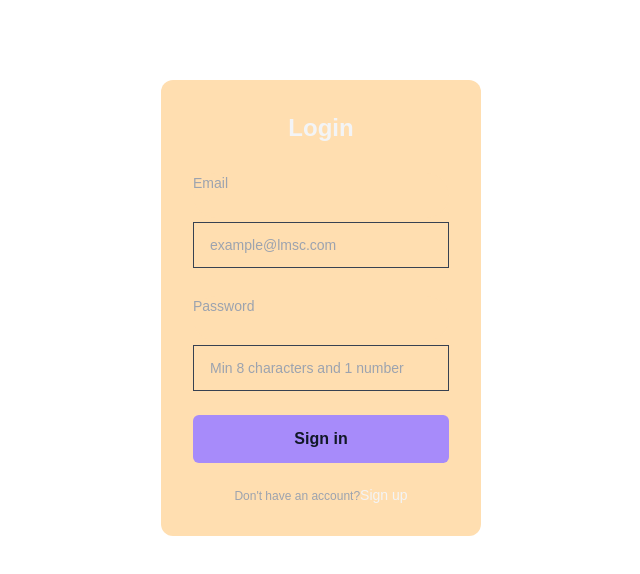
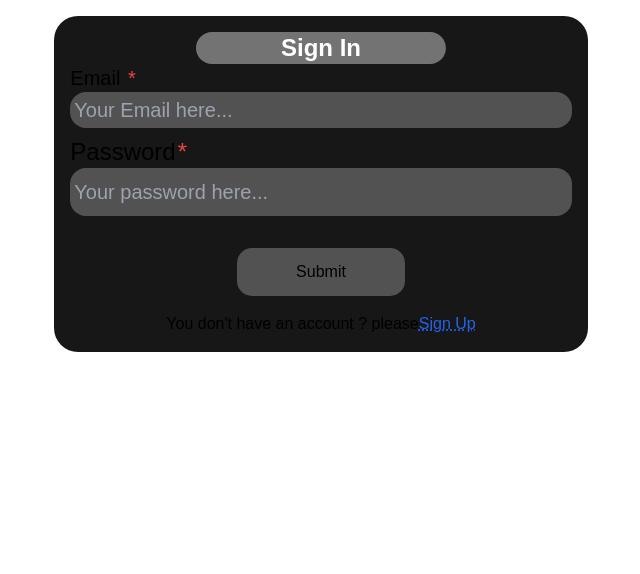
Before and after one commit to Redcraft78210/SPOC-LMSC, a React (Create React App) app in the folder client/: page /sign in a window 1280 px wide. Shown: the top 574 px of the page, without its empty margins (319-959 px from the left). Built offline with nearby package versions, Linux system fonts and the light colour scheme.

Commit message:
new form and some modification on StreamStatusBar.js and LivePreview.js.

```diff
--- a/client/src/components/LivePreview.js
+++ b/client/src/components/LivePreview.js
@@ -13,7 +13,7 @@ const LivePreview = () => {
         </h1>
         {/* content */}
         <div className='flex flex-column bg-neutral-800 rounded-3xl w-full h-5/6 mt-4 flex items-center justify-center'>
-          <p className='text-white text-4xl'>PREVIEW CAMERA HERE</p>
+
           <SecureHLSPlayer m3u8Url={url}/>
         </div>
       </div>
--- a/client/src/components/StreamStatusBar.js
+++ b/client/src/components/StreamStatusBar.js
@@ -9,7 +9,7 @@ export const StreamStatusBar = () => {
           { icon: <MicOff size={48} />, label: "Mute", color: "bg-zinc-500" },
           { icon: <MonitorStop size={48} />, label: "Stop", color: "bg-red-600" },
           { icon: <MonitorPause size={48} />, label: "Pause", color: "bg-blue-700" },
-          { icon: <MonitorPlay size={48} />, label: "Restart", color: "bg-lime-500" },
+          { icon: <MonitorPlay size={48} />, label: "Play", color: "bg-lime-500" },
         ].map((item, index) => (
           <div key={index} className="flex flex-col items-center">
             <button className={`${item.color} w-full h-auto flex justify-center text-black rounded-[15px] p-3`}>
--- a/client/src/index.css
+++ b/client/src/index.css
@@ -14,6 +14,8 @@
   --luxury-100: rgb(0% 0% 0%);
   --luxury-200: rgb(13.3% 13.3% 13.3%);
   --luxury-300: rgb(20% 20% 20%);
+  --neutral-700: #262626;
+  --white: #ffffff;
 }
 
 :root[data-bs-theme="light"] {
@@ -21,6 +23,8 @@
   --luxury-100: rgb(255, 255, 255);
   --luxury-200: rgb(255, 240, 219);
   --luxury-300: rgb(255, 222, 176);
+  --neutral-700: #737373;
+  --white: #000000;
 }
 
 body {
@@ -89,3 +93,9 @@ body {
   height: 100px;
   background-color: rgba(0, 0, 250, 1); /* Fixed alpha value to be in the valid range (0 to 1) */
 }
+
+.requiredp::after {
+ margin-left: 0.125rem;
+  color: #ef4444;
+  content: '*';
+}
--- a/client/src/pages/Sign.js
+++ b/client/src/pages/Sign.js
@@ -1,5 +1,4 @@
-import "./styles/Sign.css";
-import React, { useState } from "react";
+import React, {useEffect, useState} from "react";
 import { useNavigate } from "react-router-dom";
 import axios from "axios";
 
@@ -8,7 +7,7 @@ import axios from "axios";
 
 const Sign = ({ setAuth, unsetLoggedOut }) => {
   const navigate = useNavigate();
-  const [error, setError] = useState("");
+  const [error, setError] = useState(null);
   const [isRegistered, setIsRegistered] = useState(true);
   const [username, setUsername] = useState("");
   const [password, setPassword] = useState("");
@@ -16,7 +15,6 @@ const Sign = ({ setAuth, unsetLoggedOut }) => {
   const [email, setEmail] = useState("");
   const [name, setName] = useState("");
   const [testSamePwd, setTestSamePwd] = useState("");
-
   if (localStorage.getItem("authToken")) {
     navigate("/dashboard");
   }
@@ -65,7 +63,7 @@ const Sign = ({ setAuth, unsetLoggedOut }) => {
       }
     } else if (!isRegistered) {
       checkSamePwd();
-      if (testSamePwd === true) {
+      if (testSamePwd) {
         try {
           const res = await axios.post("/api/auth/register", {
             email,
@@ -102,126 +100,151 @@ const Sign = ({ setAuth, unsetLoggedOut }) => {
   };
 
   return (
-    <div className="form-container">
+    <div className="flex justify-center items-center w-full">
       {isRegistered ? (
-        <p className="title">Login</p>
-      ) : (
-        <p className="title">Register</p>
-      )}
-      <form onSubmit={handleSubmit} className="form">
-        <div className="input-group">
-          <label htmlFor="email">Email</label>
+        <div className="flex-col items-center justify-center p-4 bg-neutral-900 rounded-3xl w-5/12 h-fulll">
+          <h1 className="text-2xl m-auto w-3/6 font-bold text-white bg-neutral-500 rounded-2xl text-center">
+            Sign In
+          </h1>
+          <form action="" onSubmit={handleSubmit} className="flex flex-col gap-2  ">
+            <div className="block">
+              <label htmlFor="email" className="text-xl bg-transparent mb-0 after:ml-0.5 after:text-red-500 after:content-['*']"> Email </label>
               <input
-            onChange={(e) => {
-              setEmail(e.target.value);
-            }}
+                className="bg-neutral-600 peer p-1 w-full text-white text-xl placeholder:text-xl rounded-2xl m-auto
+              invalid:border-red-600 invalid:text-red-600 focus:border-black focus:outline focus:outline-green-600 focus:invalid:border-red-600 focus:invalid:outline-red-600"
                 type="email"
-            name="email"
                 id="email"
-            placeholder="example@lmsc.com"
+                placeholder="Your Email here..."
+                onChange={(e) => setEmail(e.target.value)}
+
               />
             </div>
-        {!isRegistered && (
-          <div className="input-group">
-            <label htmlFor="name">Name</label>
+            <div className="">
+              <label
+                htmlFor="password" className="text-2xl bg-transparent mb-0 requiredp ">Password</label>
               <input
-              onChange={(e) => {
-                setName(e.target.value);
-              }}
-              type="text"
-              name="name"
-              id="name"
-              placeholder="John Doe"
+                className="bg-neutral-600 focus:border-none p-1 text-white text-xl placeholder:text-xl w-full h-12 rounded-2xl m-auto"
+                type="password"
+                id="password"
+                placeholder="Your password here..."
+                onChange={(e) => setPassword(e.target.value)}
+
               />
             </div>
-        )}
-        {!isRegistered && (
-          <div className="input-group">
-            <label htmlFor="username">Username</label>
+            <div className="flex justify-center items-center">
+              {error && <h1 className="font-bold text-red-600 text-lg">{error}</h1>}
+            </div>
+            <div className="flex justify-center items-center mt-4">
+              <button
+                className="bg-neutral-600  w-2/6 h-auto text-[--white] rounded-[15px]
+              p-3 hover:">
+                Submit
+              </button>
+            </div>
+            <div className="flex justify-center items-center mt-2">
+                <h1>You don't have an account ? please
+                  <a onClick={handleRegisterFalse} className="text-blue-600 underline decoration-dotted hover:text-blue-400 hover:decoration-wavy">
+                    Sign Up
+                  </a>
+                </h1>
+            </div>
+
+          </form>
+        </div>
+      ) : (
+        <div className="flex-col items-center justify-center p-4 bg-neutral-900 rounded-3xl w-5/12 h-fulll">
+          <h1 className="text-2xl m-auto w-3/6 font-bold text-white bg-neutral-500 rounded-2xl text-center">
+            Sign Up
+          </h1>
+          <form action="" onSubmit={handleSubmit} className="flex flex-col gap-2  ">
+            <div className="block">
+              <label htmlFor="email"
+                     className="text-xl bg-transparent mb-0 after:ml-0.5 after:text-red-500 after:content-['*']">
+                Email
+              </label>
               <input
-              onChange={(e) => {
-                setUsername(e.target.value);
-              }}
+                className="bg-neutral-600 peer p-1 w-full text-white text-xl placeholder:text-xl rounded-2xl m-auto
+              invalid:border-red-600 invalid:text-red-600 focus:border-black focus:outline focus:outline-green-600 focus:invalid:border-red-600 focus:invalid:outline-red-600"
+                type="email"
+                id="email"
+                placeholder="Your Email here..."
+
+                onChange={(e) => setEmail(e.target.value)}
+              />
+
+            </div>
+            <div className="flex flex-row gap-2 mt-4">
+              <div className="mr-4">
+                <label htmlFor="name" className="text-2xl bg-transparent mb-0 requiredp" >Name</label>
+                <input
+                  className="bg-neutral-600 focus:border-none p-1 text-white text-xl placeholder:text-xl w-full h-12 rounded-2xl m-auto"
                   type="text"
-              name="username"
-              id="username"
-              placeholder="johndoe67"
+                  id="name"
+                  placeholder="Your name here..."
+
+                  onChange={(e) => setName(e.target.value)}
                 />
               </div>
-        )}
-        <div className="input-group">
-          <label htmlFor="password">Password</label>
+              <div className="">
+                <label htmlFor="username" className="text-2xl bg-transparent mb-0 requiredp" >Username</label>
                 <input
-            onChange={(e) => {
-              setPassword(e.target.value);
-            }}
+                  className="bg-neutral-600 focus:border-none p-1 text-white text-xl placeholder:text-xl w-full h-12 rounded-2xl m-auto"
+                  type="text"
+                  id="username"
+                  placeholder="Your username here..."
+
+                  onChange={(e) => setUsername(e.target.value)}
+                />
+              </div>
+            </div>
+
+            <div className="flex flex-row gap-2 mt-4">
+              <div className="mr-4">
+                <label htmlFor="password" className="text-2xl bg-transparent mb-0 requiredp" >Password</label>
+                <input
+                  className="bg-neutral-600 focus:border-none p-1 text-white text-xl placeholder:text-xl w-full h-12 rounded-2xl m-auto"
                   type="password"
-            name="password"
                   id="password"
-            placeholder="Min 8 characters and 1 number"
+                  placeholder="Your password here..."
+
+                  onChange={(e) => setPassword(e.target.value)}
                 />
-          {!isRegistered && (
-            <label htmlFor="confirmpassword">Confirm Password</label>
-          )}
-          {!isRegistered && (
+              </div>
+              <div className="">
+                <label htmlFor="password" className="text-2xl bg-transparent mb-0 requiredp" >Confirm password</label>
                 <input
-              onChange={(e) => {
-                setConfirmPassword(e.target.value);
-              }}
+                  className="bg-neutral-600 focus:border-none p-1 text-white text-xl placeholder:text-xl w-full h-12 rounded-2xl m-auto"
                   type="password"
-              name="confirmpassword"
-              id="confirmpassword"
-              placeholder="Same password plz ..."
+                  id="password"
+                  placeholder="The password confirmation here..."
+
+                  onChange={(e) => setConfirmPassword(e.target.value)}
                 />
-          )}
-          {/* {isRegistered && (
-            <div className="forgot">
-              <a rel="noopener noreferrer" href="#">
-                Forgot Password ?
+              </div>
+            </div>
+            <div className="flex justify-center items-center">
+              {error && <h1 className="font-bold text-red-600 text-lg">{error}</h1>}
+            </div>
+            <div className="flex justify-center items-center mt-4">
+              <button
+                className="bg-neutral-600  w-2/6 h-auto text-[--white] rounded-[15px]
+              p-3 hover:">
+                Submit
+              </button>
+            </div>
+            <div className="flex justify-center items-center mt-2">
+              <h1>You already have an account ? please
+                <a onClick={handleRegisterTrue} className="text-blue-600 underline decoration-dotted hover:text-blue-400 hover:decoration-wavy">
+                  Sign In
                 </a>
+              </h1>
             </div>
-          )} */}
+
+          </form>
         </div>
-        {/* Conditionally render the error message if it exists */}
-        {error && <p className="error-message">{error}</p>}
-        <br />
-        {isRegistered ? (
-          <button type="submit" className="sign">
-            Sign in
-          </button>
-        ) : (
-          <button type="submit" className="sign">
-            Sign Up
-          </button>
-        )}
-      </form>
-      <br />
+        )
 
-      {isRegistered ? (
-        <p className="signup">
-          Don't have an account?
-          <a
-            rel="noopener noreferrer"
-            href="#"
-            onClick={handleRegisterFalse}
-            className=""
-          >
-            Sign up
-          </a>
-        </p>
-      ) : (
-        <p className="signup">
-          Already have an account?
-          <a
-            rel="noopener noreferrer"
-            href="#"
-            onClick={handleRegisterTrue}
-            className=""
-          >
-            Sign in
-          </a>
-        </p>
-      )}
+      }
     </div>
   );
 };
--- a/client/src/pages/styles/Sign.css
+++ /dev/null
@@ -1,102 +0,0 @@
-/* From Uiverse.io by Yaya12085 */
-
-.form-container {
-  margin: 5rem auto;
-  width: 320px;
-  border-radius: 0.75rem;
-  background: var(--luxury-300);
-  padding: 2rem;
-  color: rgba(243, 244, 246, 1);
-}
-
-label {
-  background-color: var(--luxury-300);
-}
-.title {
-  text-align: center;
-  font-size: 1.5rem;
-  line-height: 2rem;
-  font-weight: 700;
-}
-
-.form {
-  margin-top: 1.5rem;
-}
-
-.input-group {
-  margin-top: 0.25rem;
-  font-size: 0.875rem;
-  line-height: 1.25rem;
-}
-
-.input-group label {
-  display: block;
-  color: rgba(156, 163, 175, 1);
-  margin-bottom: 4px;
-}
-
-.input-group input {
-  width: 100%;
-  /* border-radius: 0.375rem; */
-  border: 1px solid rgba(55, 65, 81, 1);
-  outline: 0;
-  background-color: var(--luxury-300);
-  padding: 0.75rem 1rem;
-  color: rgba(243, 244, 246, 1);
-}
-
-.input-group input:focus {
-  border-color: rgba(167, 139, 250);
-}
-
-.forgot {
-  display: flex;
-  justify-content: flex-end;
-  font-size: 0.75rem;
-  line-height: 1rem;
-  color: rgba(156, 163, 175, 1);
-  margin: 8px 0 14px 0;
-}
-
-.forgot a,
-.signup a {
-  color: rgba(243, 244, 246, 1);
-  text-decoration: none;
-  font-size: 14px;
-}
-
-.forgot a:hover,
-.signup a:hover {
-  text-decoration: underline rgba(167, 139, 250, 1);
-}
-
-.sign {
-  display: block;
-  width: 100%;
-  background-color: rgba(167, 139, 250, 1);
-  padding: 0.75rem;
-  text-align: center;
-  color: rgba(17, 24, 39, 1);
-  border: none;
-  border-radius: 0.375rem;
-  font-weight: 600;
-}
-
-.social-message {
-  display: flex;
-  align-items: center;
-  padding-top: 1rem;
-}
-
-.line {
-  height: 1px;
-  flex: 1 1 0%;
-  background-color: rgba(55, 65, 81, 1);
-}
-
-.signup {
-  text-align: center;
-  font-size: 0.75rem;
-  line-height: 1rem;
-  color: rgba(156, 163, 175, 1);
-}
```
Lines whose indentation alone changed are shown as unchanged.
